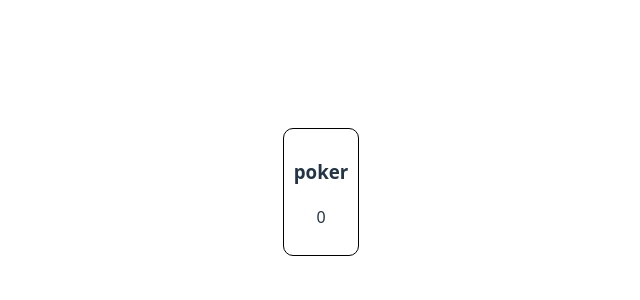
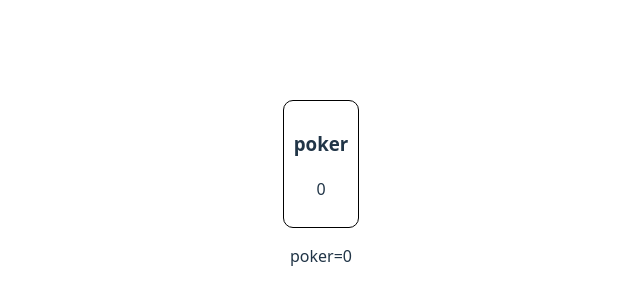
Before and after one commit to Mahdilvl20/planning-poker, a React (Vite) app in the folder planning-poker-frontend/: page / in a window 1280 px wide. Shown: the part 208-508 px from the top of the page, without its empty margins (319-959 px from the left). Built offline with nearby package versions, Linux system fonts and the light colour scheme.

Commit message:
add example test function with props and without props

```diff
--- a/planning-poker-frontend/src/App.tsx
+++ b/planning-poker-frontend/src/App.tsx
@@ -1,11 +1,16 @@
 
 import './App.css'
 import Functionalcard from "./example/components/FunctialCard.tsx";
+import UserBadge from "./example/components/userbadge.tsx";
 function App() {
 
 
   return (
+      <div>
+
       <Functionalcard title="poker" values='0'/>
+      <UserBadge name="poker" score={0} />
+      </div>
   )
 }
 
--- /dev/null
+++ b/planning-poker-frontend/src/example/components/userbadge.tsx
@@ -0,0 +1,11 @@
+
+
+
+function UserBadge({ name = 'gest', score = 10}) {
+    return (
+        <div>
+            <p>{name}<span>={score}</span></p>
+        </div>
+    )
+}
+export default UserBadge;
```
